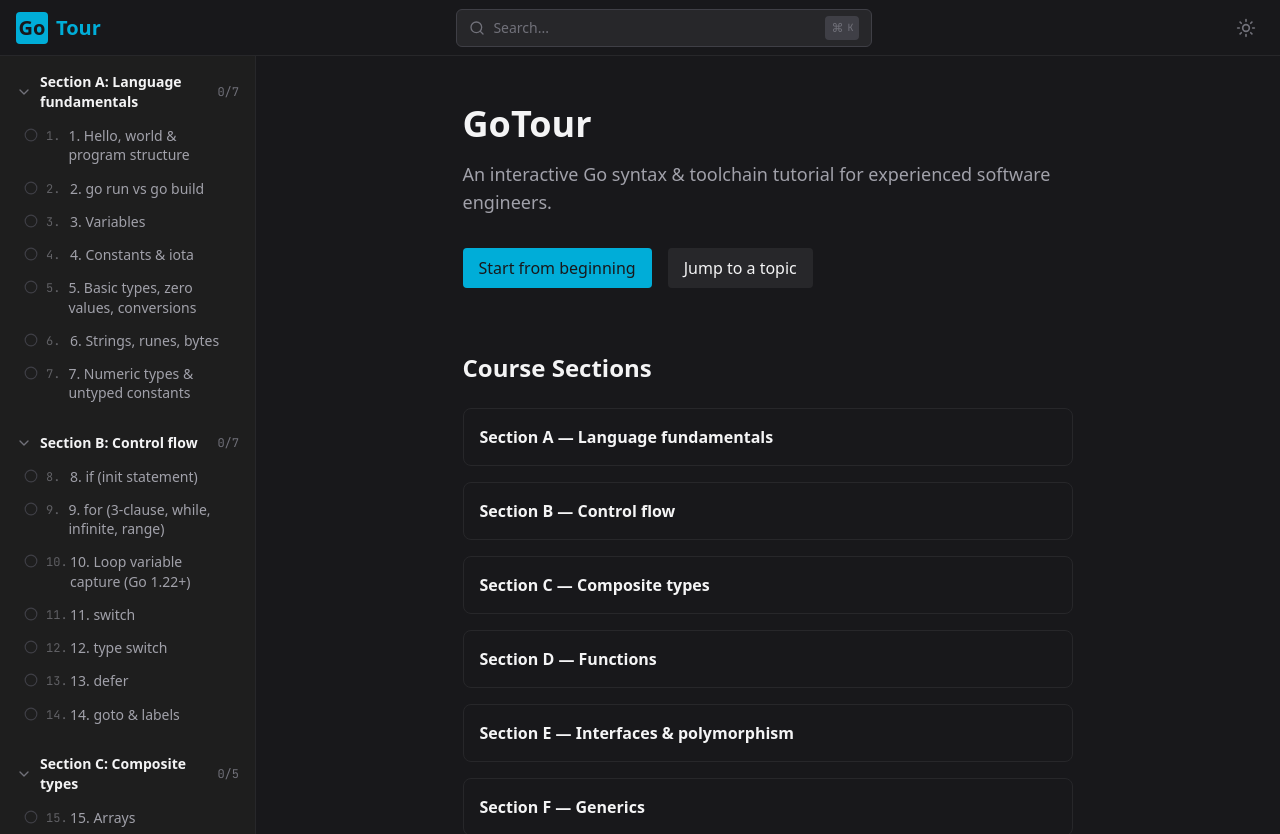
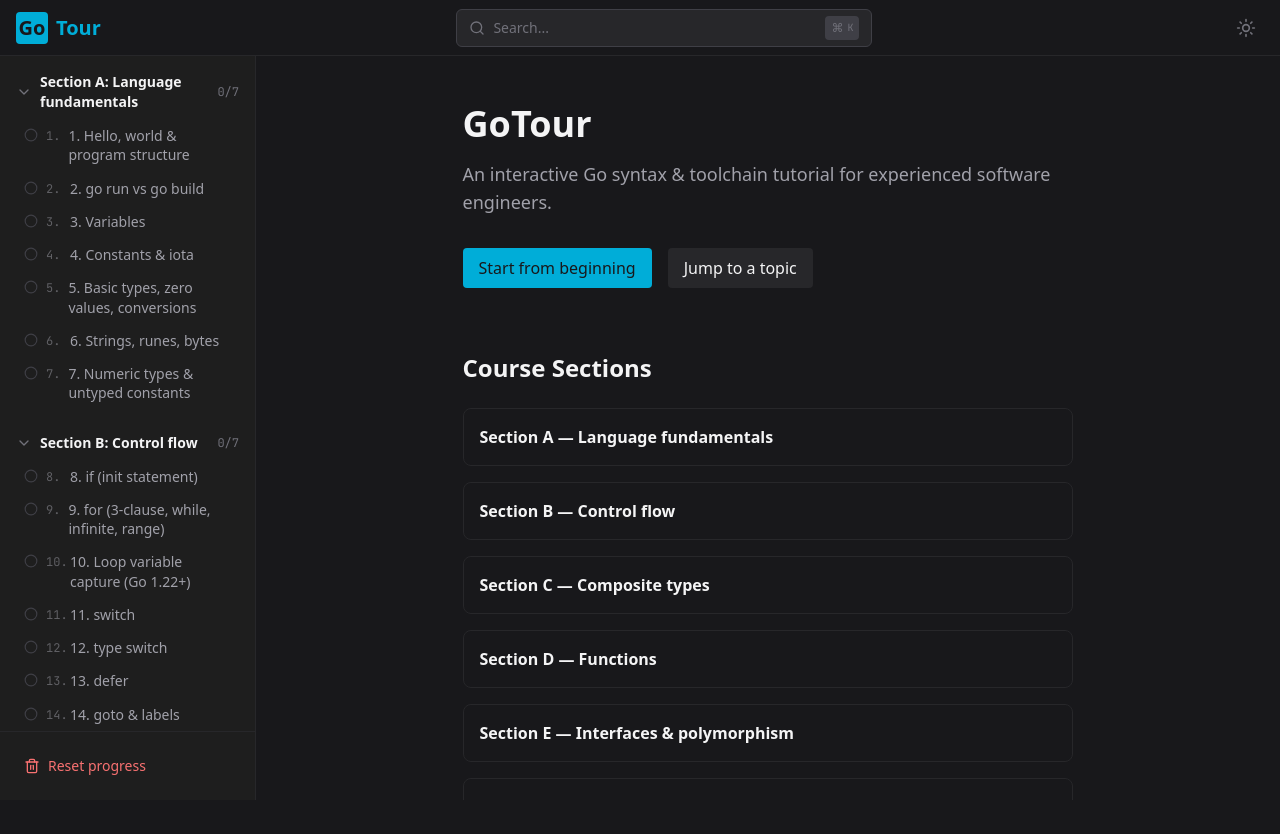
Before and after one commit to jeremyronking/go-syntax-tutorial, a React (Vite) app in the folder go-gemini/: page / in a window 1280 px wide. Shown: the top 834 px of the page. After the commit the page ends 800 px from the top, so only its background shows below. Built offline with nearby package versions, Linux system fonts and the light colour scheme.

Commit message:
fix: constrain layout height to viewport and move scrolling into individual pages

```diff
--- a/go-gemini/src/components/Layout.tsx
+++ b/go-gemini/src/components/Layout.tsx
@@ -29,14 +29,14 @@
   }, [])
 
   return (
-    <div className="min-h-screen bg-zinc-50 text-zinc-900 dark:bg-zinc-900 dark:text-zinc-100 flex flex-col font-sans transition-colors">
+    <div className="h-screen bg-zinc-50 text-zinc-900 dark:bg-zinc-900 dark:text-zinc-100 flex flex-col font-sans transition-colors">
       <TopBar onOpenPalette={() => setIsPaletteOpen(true)} />
       <div className="flex-1 flex overflow-hidden">
         {/* Sidebar wrapper hidden on mobile unless toggled (will implement later) */}
         <div className="hidden lg:block w-64 border-r border-zinc-200 dark:border-zinc-800 flex-shrink-0 overflow-y-auto">
           <Sidebar />
         </div>
-        <main className="flex-1 overflow-y-auto relative">
+        <main className="flex-1 overflow-hidden relative">
           <Outlet />
         </main>
       </div>
--- a/go-gemini/src/pages/Landing.tsx
+++ b/go-gemini/src/pages/Landing.tsx
@@ -16,6 +16,7 @@
 
 export default function Landing() {
   return (
+    <div className="h-full overflow-y-auto">
       <div className="max-w-[72ch] mx-auto py-12 px-6">
         <h1 className="text-4xl font-bold mb-4">GoTour</h1>
         <p className="text-lg text-zinc-600 dark:text-zinc-400 mb-8">
@@ -46,5 +47,6 @@
           ))}
         </ul>
       </div>
+    </div>
   )
 }
```
Lines whose indentation alone changed are shown as unchanged.
